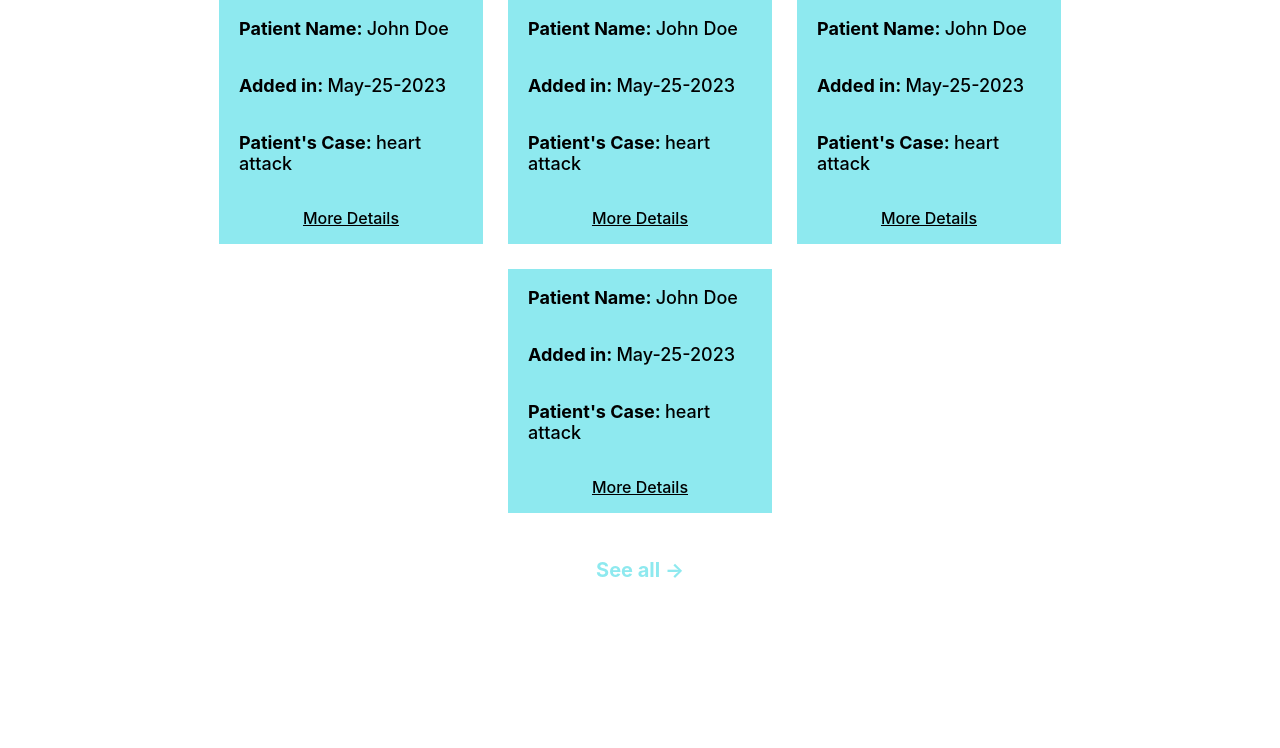
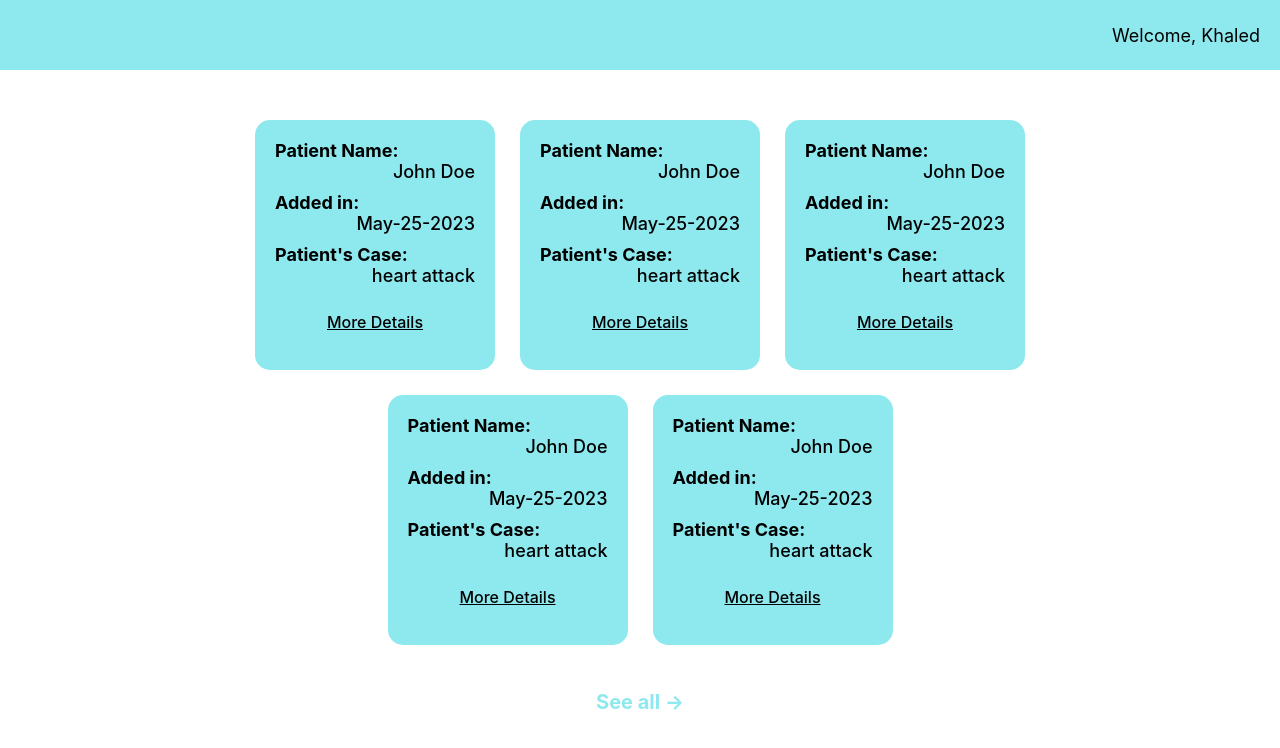
Before and after one commit to shifaa-khalil/medical-care, a React (Create React App) app in the folder frontend/: page / in a window 1280 px wide. Shown: the top 748 px of the page. Built offline with nearby package versions, Linux system fonts and the light colour scheme.

Commit message:
created the nav bar

```diff
--- a/frontend/src/App.css
+++ b/frontend/src/App.css
@@ -1,5 +1,6 @@
 :root {
   --blue: #8ee9ef;
+  --fadedBlue: #0cbfc95b;
 }
 /* weight */
 .bold {
--- a/frontend/src/App.js
+++ b/frontend/src/App.js
@@ -1,4 +1,3 @@
-import logo from "./logo.svg";
 import "./App.css";
 import { BrowserRouter as Router, Routes, Route } from "react-router-dom";
 import Home from "./pages/home";
--- /dev/null
+++ b/frontend/src/components/navBar.jsx
@@ -0,0 +1,11 @@
+import styles from "./navBar.module.css";
+
+const NavBar = () => {
+  return (
+    <div className={styles.bar}>
+      <p className="medium">Welcome, Khaled</p>
+    </div>
+  );
+};
+
+export default NavBar;
--- /dev/null
+++ b/frontend/src/components/navBar.module.css
@@ -0,0 +1,10 @@
+.bar {
+  width: 100%;
+  height: 70px;
+  display: flex;
+  padding: 0 20px;
+  background-color: var(--blue);
+  margin-bottom: 50px;
+  align-items: center;
+  justify-content: flex-end;
+}
--- a/frontend/src/components/patientCard.jsx
+++ b/frontend/src/components/patientCard.jsx
@@ -2,18 +2,18 @@ import styles from "./patientCard.module.css";
 const PatientCard = () => {
   return (
     <div className={styles.card}>
-      <p className="medium">
-        <span className="bold">Patient Name: </span>
-        <span className="normal">John Doe</span>
-      </p>
-      <p className="medium">
-        <span className="bold">Added in: </span>
-        <span className="normal">May-25-2023</span>
-      </p>
-      <p className="medium">
-        <span className="bold">Patient's Case: </span>
-        <span className="normal">heart attack</span>
-      </p>
+      <div className={`medium ${styles.oneLine}`}>
+        <span className={`bold ${styles.left}`}>Patient Name: </span>
+        <span className={`normal ${styles.right}`}>John Doe</span>
+      </div>
+      <div className={`medium ${styles.oneLine}`}>
+        <span className={`bold ${styles.left}`}>Added in: </span>
+        <span className={`normal ${styles.right}`}>May-25-2023</span>
+      </div>
+      <div className={`medium ${styles.oneLine}`}>
+        <span className={`bold ${styles.left}`}>Patient's Case: </span>
+        <span className={`normal ${styles.right}`}>heart attack</span>
+      </div>
       <p className={`normal ${styles.moreDetails}`}>More Details</p>
     </div>
   );
--- a/frontend/src/components/patientCard.module.css
+++ b/frontend/src/components/patientCard.module.css
@@ -1,13 +1,26 @@
 .card {
+  height: 250px;
   display: flex;
   flex-direction: column;
   background-color: var(--blue);
   flex-basis: 25%;
   /* height: 170px; */
-  padding: 0 20px;
+  padding: 20px;
   margin-bottom: 25px;
+  border-radius: 15px;
 }
 .moreDetails {
   align-self: center;
   text-decoration: underline;
 }
+.oneLine {
+  display: flex;
+  flex-direction: column;
+  margin-bottom: 10px;
+}
+.left {
+  align-self: flex-start;
+}
+.right {
+  align-self: flex-end;
+}
--- a/frontend/src/pages/home.jsx
+++ b/frontend/src/pages/home.jsx
@@ -1,10 +1,13 @@
 import PatientCard from "../components/patientCard";
 import styles from "./home.module.css";
+import NavBar from "../components/navBar";
 
 const Home = () => {
   return (
     <div className={styles.container}>
+      <NavBar />
       <div className={styles.body}>
+        <PatientCard />
         <PatientCard />
         <PatientCard />
         <PatientCard />
--- a/frontend/src/pages/home.module.css
+++ b/frontend/src/pages/home.module.css
@@ -1,11 +1,14 @@
+* {
+  box-sizing: border-box;
+}
 .container {
   display: flex;
   flex-direction: column;
-  row-gap: 2%;
+  /* row-gap: 2%; */
   align-items: center;
 }
 .body {
-  width: 70%;
+  width: 75%;
   display: flex;
   flex-wrap: wrap;
   justify-content: center;
```
